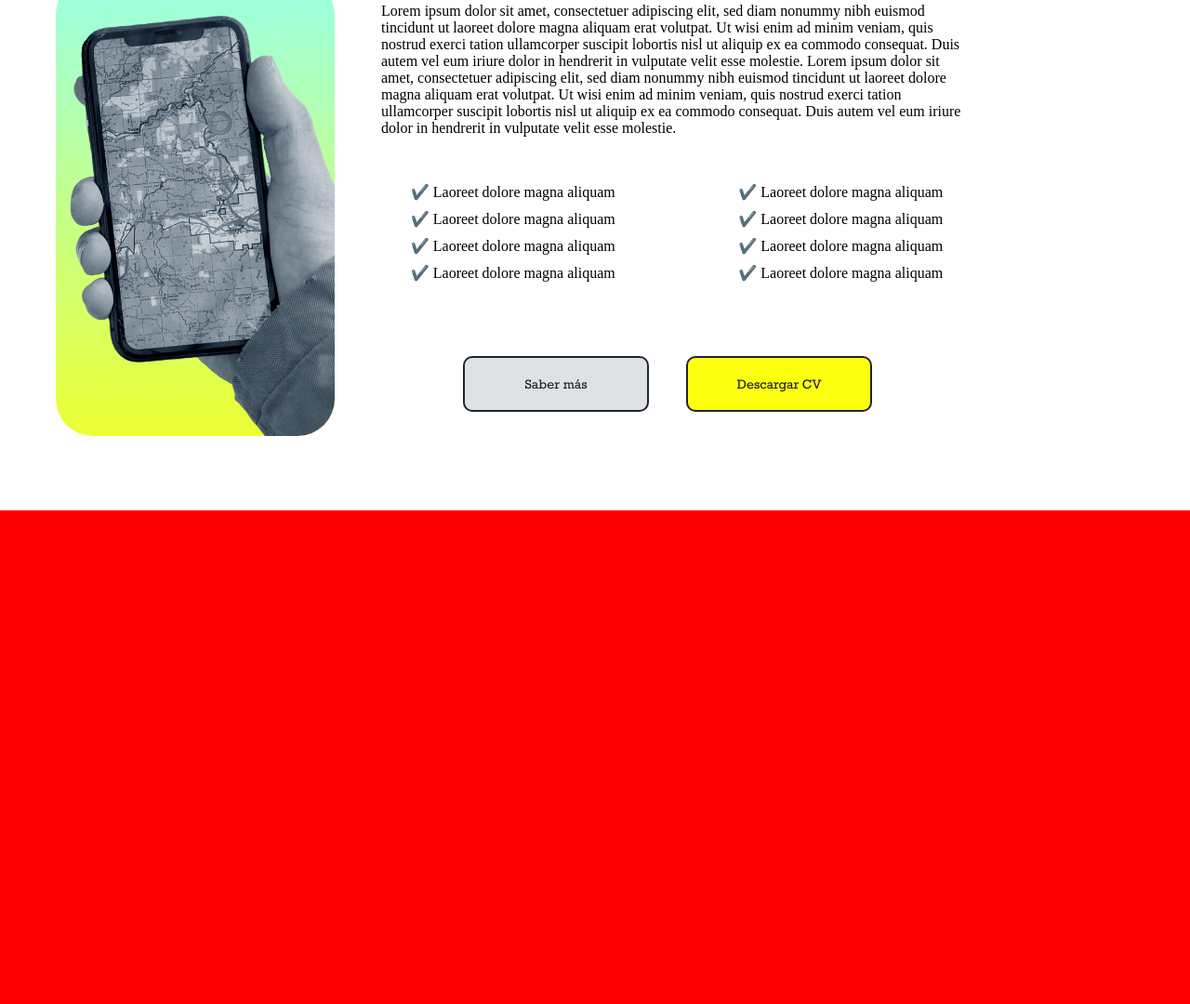
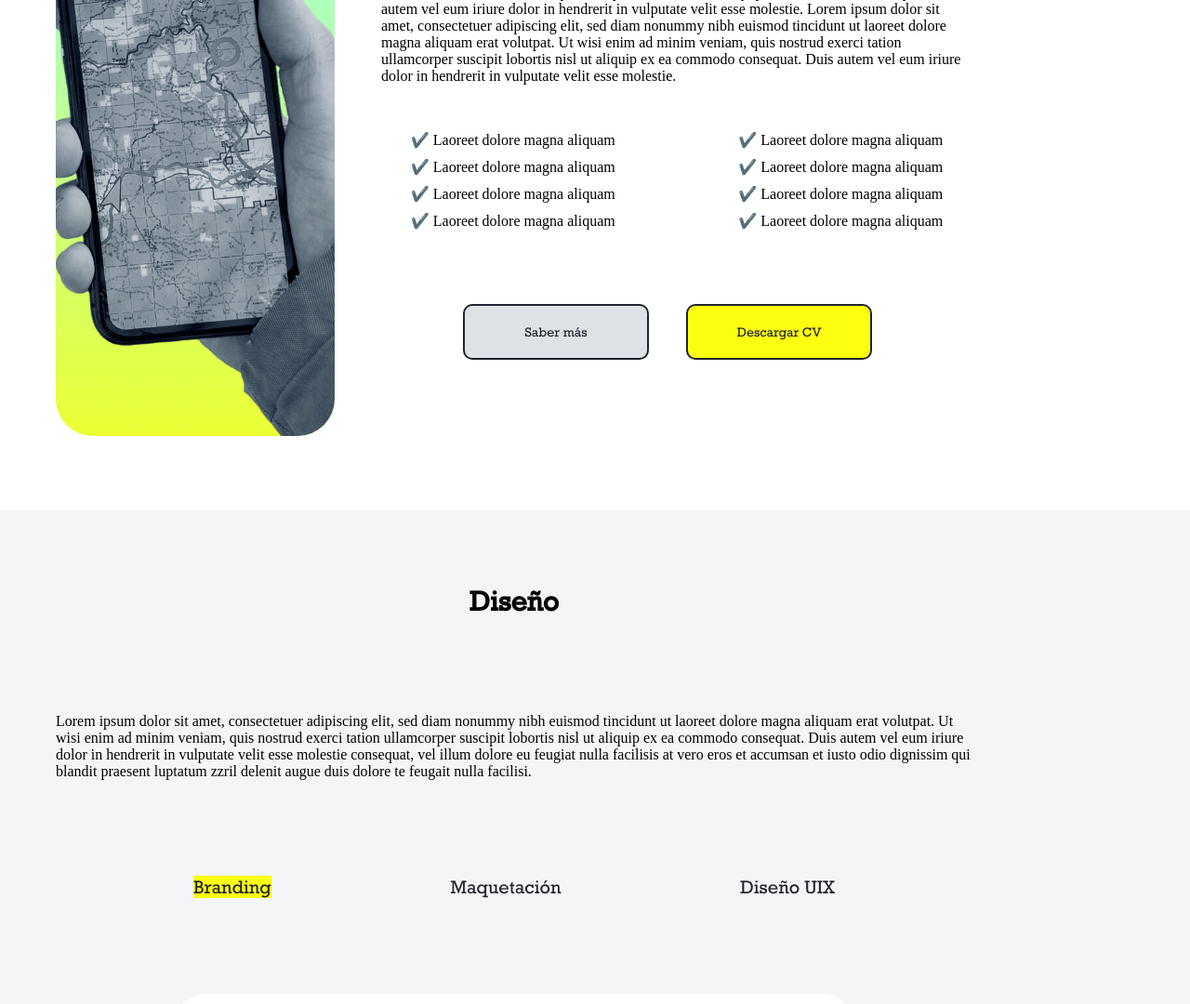
Before and after one commit to Aurafer22/P4_Portfolio_ARF, a website built with Vite: page index.html in a window 1280 px wide. Shown: the part 3060-4140 px from the top of the page at 93% size. Built offline with nearby package versions, Linux system fonts and the light colour scheme; files whose address does not match are found by name.

Commit message:
seccion Diseño

```diff
--- a/main.js
+++ b/main.js
@@ -3,7 +3,7 @@ import Contact from './src/components/contact/Contact.js'
 import Designer from './src/components/designer/Designer.js'
 import DigitalMK from './src/components/digitalMK/DigitalMK.js'
 import Header from './src/components/header/Header.js'
-import responsiveNav from './src/components/utils/functionNav.js'
+import responsiveNav from './src/components/nav/functionNav.js'
 import WebDeveloper from './src/components/webDeveloper/WebDeveloper.js'
 import './style.css'
 
--- a/src/components/communication/Communication.css
+++ b/src/components/communication/Communication.css
@@ -2,7 +2,7 @@
   height: 100%;
   padding: 80px 60px;
   gap: 40px;
-  background-color: var(--ARF-color-002);
+  background-color: var(--ARF-BGcolor-002);
 }
 
 .cardsComunicacion {
--- a/src/components/contact/Contact.css
+++ b/src/components/contact/Contact.css
@@ -9,17 +9,6 @@
   gap: 60px;
 }
 
-.animationContact {
-  animation: getContact 2s;
-}
-@keyframes getContact {
-  from {
-    translate: 200svh;
-  }
-  to {
-    translate: 0;
-  }
-}
 .divAbout {
   width: 50%;
   padding-top: 40px;
--- a/src/components/designer/Designer.css
+++ b/src/components/designer/Designer.css
@@ -1,5 +1,41 @@
 #diseño {
-  width: 100%;
+  background-image: url('./assets/montainColor_line.webp');
+  background-size: 88%;
+  background-position-y: top;
+  background-position-x: left;
+  background-repeat: no-repeat;
   height: 100svh;
-  background-color: red;
+  padding: 80px 60px;
+  justify-content: left;
+  background-color: var(--ARF-BGcolor-002);
 }
+.divDesign {
+  width: 85%;
+  height: 100%;
+  flex-direction: column;
+}
+.divDesign > ul {
+  width: 70%;
+  height: auto;
+  font-family: 'Rockwell';
+  font-size: 20px;
+}
+
+.divEjemplos {
+  width: 75%;
+  height: 200px;
+  background-color: white;
+  border-radius: 40px;
+  flex-wrap: wrap;
+  padding: 0 40px;
+}
+.logoExample {
+  width: 150px;
+}
+
+.maquetacionExamp {
+  width: 150px;
+}
+.UIXexamp {
+  width: 150px;
+}
--- a/src/components/designer/Designer.js
+++ b/src/components/designer/Designer.js
@@ -1,8 +1,58 @@
 import './Designer.css'
+import { brandingData, maquetacionData, UIXData } from './designerData'
+import getExamples from './getExamples'
 export default function Designer() {
   const main = document.querySelector('#main')
-  const designer = document.createElement('section')
-  designer.id = 'diseño'
+  const design = document.createElement('section')
+  design.id = 'diseño'
+  design.classList.add('flexContainer')
+  const divDesign = document.createElement('article')
+  divDesign.classList.add('divDesign', 'flexContainer')
+  const h2Design = document.createElement('h2')
+  h2Design.textContent = 'Diseño'
+  const pDesign = document.createElement('p')
+  pDesign.textContent =
+    'Lorem ipsum dolor sit amet, consectetuer adipiscing elit, sed diam nonummy nibh euismod tincidunt ut laoreet dolore magna aliquam erat volutpat. Ut wisi enim ad minim veniam, quis nostrud exerci tation ullamcorper suscipit lobortis nisl ut aliquip ex ea commodo consequat. Duis autem vel eum iriure dolor in hendrerit in vulputate velit esse molestie consequat, vel illum dolore eu feugiat nulla facilisis at vero eros et accumsan et iusto odio dignissim qui blandit praesent luptatum zzril delenit augue duis dolore te feugait nulla facilisi.'
 
-  main.append(designer)
+  const ulDesign = document.createElement('ul')
+  ulDesign.classList.add('flexContainer')
+  const liBranding = document.createElement('li')
+  liBranding.classList.add('check')
+  const aBranding = document.createElement('a')
+  aBranding.textContent = 'Branding'
+  const liMaquetacion = document.createElement('li')
+  const aMaquetacion = document.createElement('a')
+  aMaquetacion.textContent = 'Maquetación'
+  const liUIX = document.createElement('li')
+  const aUIX = document.createElement('a')
+  aUIX.textContent = 'Diseño UIX'
+  const divEjemplos = document.createElement('div')
+  divEjemplos.classList.add('divEjemplos', 'flexContainer')
+
+  liBranding.append(aBranding)
+  liMaquetacion.append(aMaquetacion)
+  liUIX.append(aUIX)
+  ulDesign.append(liBranding, liMaquetacion, liUIX)
+  divDesign.append(h2Design, pDesign, ulDesign, divEjemplos)
+  design.append(divDesign)
+  main.append(design)
+  const examplesLogo = getExamples(brandingData, 'logoExample', divEjemplos)
+  liBranding.addEventListener('click', () => {
+    liBranding.classList.add('check')
+    liMaquetacion.classList.remove('check')
+    liUIX.classList.remove('check')
+    getExamples(brandingData, 'logoExample', divEjemplos)
+  })
+  liMaquetacion.addEventListener('click', () => {
+    liBranding.classList.remove('check')
+    liMaquetacion.classList.add('check')
+    liUIX.classList.remove('check')
+    getExamples(maquetacionData, 'maquetacionExamp', divEjemplos)
+  })
+  liUIX.addEventListener('click', () => {
+    liBranding.classList.remove('check')
+    liMaquetacion.classList.remove('check')
+    liUIX.classList.add('check')
+    getExamples(UIXData, 'UIXexamp', divEjemplos)
+  })
 }
--- /dev/null
+++ b/src/components/designer/designerData.js
@@ -0,0 +1,52 @@
+export const brandingData = [
+  {
+    name: 'Empresa1',
+    src: 'https://imagenes.elpais.com/resizer/v2/Y3W6QUFBBZLLTALRW6NBRPZ2RA.jpg?auth=d68f18251117888479d8fdc3210796bc86d9d3f41719da72c2877bcafc3504ea&width=414'
+  },
+  {
+    name: 'Empresa2',
+    src: 'https://img.freepik.com/vector-premium/vector-diseno-logotipo-comercio-electronico-idea-diseno-logotipo-tienda-linea_712682-1343.jpg'
+  },
+  {
+    name: 'Empresa3',
+    src: 'https://s3u.tmimgcdn.com/800x0/u78106356/7aa56ca180eabc0d7b7317156d8b8766.jpg'
+  }
+]
+
+export const maquetacionData = [
+  {
+    name: 'Trabajo1',
+    src: 'https://bengar.com/blog/wp-content/uploads/formas-geometricas-1.jpg'
+  },
+  {
+    name: 'Trabajo2',
+    src: 'https://escribir.pro/wp-content/uploads/2022/05/moxk-up-1024x768.jpg'
+  },
+  {
+    name: 'Trabajo3',
+    src: 'https://bengar.com/blog/wp-content/uploads/maquetacio%CC%81n-geome%CC%81trica.jpg'
+  },
+  {
+    name: 'Trabajo4',
+    src: 'https://keepdoing.pro/wp-content/uploads/2021/01/servicios-maquetacion-diseno-grafico-comillas-folletos.jpg'
+  }
+]
+
+export const UIXData = [
+  {
+    name: 'Diseño1',
+    src: 'https://live.staticflickr.com/65535/52294397823_4d1f5da873_z.jpg'
+  },
+  {
+    name: 'Diseño2',
+    src: 'https://fiverr-res.cloudinary.com/images/t_smartwm/t_main1,q_auto,f_auto,q_auto,f_auto/v1/attachments/delivery/asset/c274b4df1c5915323461865acac42e76-1685744016/I%20will%20do%20website%20ui%20design_%20dashboard_%20mobile%20app_%20UI%20UX%20design_%C2%A0UI%C2%A0UX%C2%A0design/do-website-ui-design-dashboard-mobile-app-ui-ux-design-ui-ux-design.png'
+  },
+  {
+    name: 'Diseño3',
+    src: 'https://thumbor.comeup.com/unsafe/fit-in/630x354/filters:quality(90):no_upscale()/uploads/media/picture/2024-01-22/miniature7-65aede7756361.png'
+  },
+  {
+    name: 'Diseño4',
+    src: 'https://i.pinimg.com/736x/0d/b5/b1/0db5b18f01ce785bb696ecddfa0c2508.jpg'
+  }
+]
--- /dev/null
+++ b/src/components/designer/getExamples.js
@@ -0,0 +1,11 @@
+export default function getExamples(work, clase, nodoPadre) {
+  nodoPadre.innerHTML = ''
+  for (const element of work) {
+    console.log('añadiendo imagen', element.src)
+    const img = document.createElement('img')
+    img.src = element.src
+    img.alt = element.name
+    img.classList.add(clase)
+    nodoPadre.append(img)
+  }
+}
--- a/src/components/digitalMK/DigitalMK.css
+++ b/src/components/digitalMK/DigitalMK.css
@@ -3,13 +3,15 @@
   flex-direction: column;
   align-items: flex-start;
   padding: 80px 60px;
-  gap: 40px;
 }
 #digitalMK > h2,
 #divContent {
   width: 85%;
-  gap: 50px;
 }
+#divContent {
+  height: 100%;
+}
+
 #digitalMK > h2 {
   text-align: center;
 }
@@ -22,6 +24,7 @@
     rgba(155, 255, 228, 1) 100%
   );
   border-radius: 40px;
+  margin-right: 50px;
 }
 .divIMG > img {
   width: 300px;
--- a/src/components/header/Header.js
+++ b/src/components/header/Header.js
@@ -1,6 +1,6 @@
 import Contact from '../contact/Contact'
 import getNav from '../nav/Nav'
-import responsiveNav from '../utils/functionNav'
+import responsiveNav from '../nav/functionNav'
 import menuEffect from '../utils/menuEffect/menuEffect'
 import './Header.css'
 
--- a/src/components/utils/functionNav.js
+++ b/src/components/nav/functionNav.js
@@ -7,7 +7,7 @@ export default function responsiveNav() {
   const liHome = document.querySelector('#liHome')
   const scroll = window.scrollY
   const view = window.innerHeight
-  const devSection = view * 4
+  const devSection = view * 5
   if (scroll > view) {
     divLogo.classList.add('logoSections')
     logo.classList.add('logoSect')
--- a/style.css
+++ b/style.css
@@ -29,6 +29,8 @@ a {
   --ARF-color-003: #fcff10;
   --ARF-color-004: #93f8c6;
   --ARF-color-005: #9bffe4;
+  --ARF-BGcolor-001: white;
+  --ARF-BGcolor-002: #dee2e558;
   scroll-behavior: smooth;
 }
 
```
